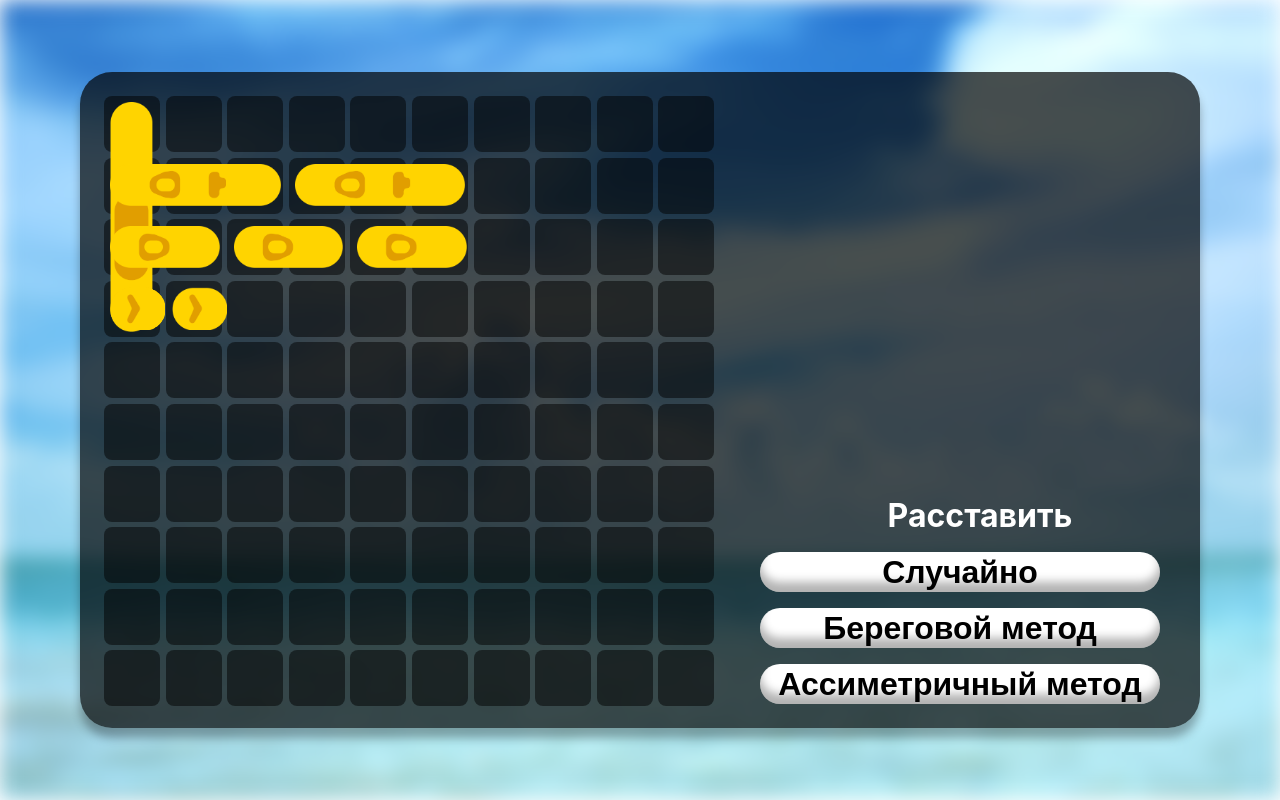
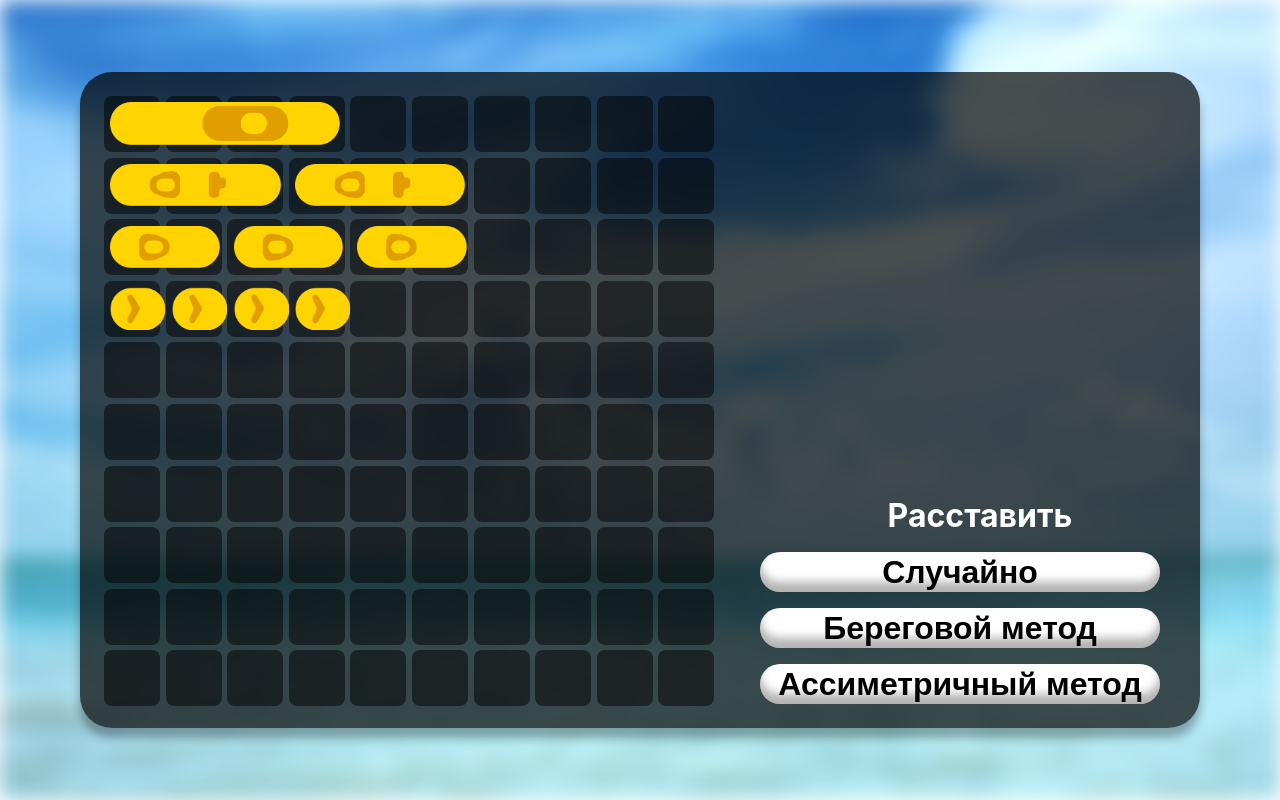
Before and after one commit to SecurityTrip/PE_frontend, a React (Create React App) app: page /fieldedit in a window 1280 px wide. Built offline with nearby package versions, Linux system fonts and the light colour scheme.

Commit message:
фиксы и все такое

```diff
--- a/src/App.js
+++ b/src/App.js
@@ -37,7 +37,6 @@ function App() {
         </Router>
     );
 }
-
 function Auth() {
     const navigate = useNavigate();
     const [login, setLogin] = useState('');
@@ -421,7 +420,7 @@ function FieldEdit() {
             //        if (field[y][x] == 1) field[y][x] = 0;
             //    }
             //переделать под проверку поля всего
-            if (mos[0] === e.x && mos[1] === e.y) {
+            if (mos[0] === e.screenX && mos[1] === e.screenY) {
                 if (ships[movinShip].rot === 0)
                     ships[movinShip].rot = 1;
                 else
@@ -459,13 +458,12 @@ function FieldEdit() {
         // Вызывается каждый кадр (60 Гц ≈ каждые 16.6 мс)
         const deltaTime = time - lastFrameTime.current;
         lastFrameTime.current = time;
-        for (let i = 0; i < 9; i++) {
+        for (let i = 0; i < ships.length; i++) {
 
             const ships = shipsRef.current;
             ships[i].tx += (ships[i].rqx - ships[i].tx) * 0.1;
             ships[i].ty += (ships[i].rqy - ships[i].ty) * 0.1;
 
-            //console.log(ships[8]);
         }
         setTick(t => t + 1); // заставляем React перерисоваться
         // Перезапустить цикл
@@ -481,84 +479,94 @@ function FieldEdit() {
     function gridtoscr(pos) {
         return (pos + 1.5) * 1;
     }
-    const shipsRef =useRef( [
+    const shipsRef = useRef([
         {
-            px: gridtoscr(14),
-            py: gridtoscr(3),
-            rqx: gridtoscr(14),
-            rqy: gridtoscr(3),
-            tx: gridtoscr(14),
-            ty: gridtoscr(3),
+            px: 3,
+            py: 3,
+            rqx: 3,
+            rqy: 3,
+            tx: 3,
+            ty: 3,
             len: 1,
             rot: 0
         },
         {
-            px: gridtoscr(13),
-            py: gridtoscr(3),
-            rqx: gridtoscr(13),
-            rqy: gridtoscr(3),
-            tx: gridtoscr(13),
-            ty: gridtoscr(3),
+            px: 2,
+            py: 3,
+            rqx: 2,
+            rqy: 3,
+            tx: 2,
+            ty: 3,
             len: 1,
             rot: 0
         },
         {
-            px: gridtoscr(12),
-            py: gridtoscr(3),
-            rqx: gridtoscr(12),
-            rqy: gridtoscr(3),
-            tx: gridtoscr(12),
-            ty: gridtoscr(3),
+            px: 1,
+            py: 3,
+            rqx: 1,
+            rqy: 3,
+            tx: 1,
+            ty: 3,
             len: 1,
             rot: 0
         },
         {
-            px: gridtoscr(11),
-            py: gridtoscr(3),
-            rqx: gridtoscr(11),
-            rqy: gridtoscr(3),
-            tx: gridtoscr(11),
-            ty: gridtoscr(3),
+            px: 0,
+            py: 3,
+            rqx: 0,
+            rqy: 3,
+            tx: 0,
+            ty: 3,
             len: 1,
             rot: 0
         },
         {
-            px: gridtoscr(13),
-            py: gridtoscr(2),
-            rqx: gridtoscr(13),
-            rqy: gridtoscr(2),
-            tx: gridtoscr(13),
-            ty: gridtoscr(2),
+            px: 4,
+            py: 2,
+            rqx: 4,
+            rqy: 2,
+            tx: 4,
+            ty: 2,
             len: 2,
             rot: 0
         },
         {
-            px: gridtoscr(11),
-            py: gridtoscr(2),
-            rqx: gridtoscr(11),
-            rqy: gridtoscr(2),
-            tx: gridtoscr(11),
-            ty: gridtoscr(2),
+            px: 2,
+            py: 2,
+            rqx: 2,
+            rqy: 2,
+            tx: 2,
+            ty: 2,
             len: 2,
             rot: 0
         },
         {
-            px: gridtoscr(14),
-            py: gridtoscr(1),
-            rqx: gridtoscr(14),
-            rqy: gridtoscr(1),
-            tx: gridtoscr(14),
-            ty: gridtoscr(1),
+            px: 0,
+            py: 2,
+            rqx: 0,
+            rqy: 2,
+            tx: 0,
+            ty: 2,
+            len: 2,
+            rot: 0
+        },
+        {
+            px: 3,
+            py: 1,
+            rqx: 3,
+            rqy: 1,
+            tx: 3,
+            ty: 1,
             len: 3,
             rot: 0
         },
         {
-            px: gridtoscr(11),
-            py: gridtoscr(1),
-            rqx: gridtoscr(11),
-            rqy: gridtoscr(1),
-            tx: gridtoscr(11),
-            ty: gridtoscr(1),
+            px: 0,
+            py: 1,
+            rqx: 0,
+            rqy: 1,
+            tx: 0,
+            ty: 1,
             len: 3,
             rot: 0
         },
@@ -601,16 +609,16 @@ function FieldEdit() {
                 <button className='fieldButt' style={{ top: '60vh' }}>Случайно</button>
                 <button className='fieldButt' style={{ top: '67vh' }}>Береговой метод</button>
                 <button className='fieldButt' style={{ top: '74vh' }}>Ассиметричный метод</button>
-                <img draggable={false} alt='' onMouseDown={(e) => MouseDown(e, 8)} src={p4} style={{ height: '5.3vh', position: 'absolute', transform: 1 ? 'rotate(90deg) translate(0, -100%)' : 'rotate(0deg)', transformOrigin: 'top left', left: 3.8 + ships[8].tx * 7.7 + 'vh', top: 3.8 + ships[8].ty * 7.7 + 'vh' }}></img>
-                <img draggable={false} alt='' onMouseDown={(e) => MouseDown(e,1)} src={p3} style={{ height: '5.3vh', position: 'absolute', transform: 0 ? 'rotate(90deg) translate(0, -100%)' : 'rotate(0deg)', transformOrigin: 'top left', left: '3.8vh', top: '11.5vh' }}></img>
-                <img draggable={false} alt='' onMouseDown={(e) => MouseDown(e,2)} src={p3} style={{ height: '5.3vh', position: 'absolute', transform: 0 ? 'rotate(90deg) translate(0, -100%)' : 'rotate(0deg)', transformOrigin: 'top left', left: '26.9vh', top: '11.5vh' }}></img>
-                <img draggable={false} alt='' onMouseDown={(e) => MouseDown(e,3)} src={p2} style={{ height: '5.3vh', position: 'absolute', transform: 0 ? 'rotate(90deg) translate(0, -100%)' : 'rotate(0deg)', transformOrigin: 'top left', left: '3.8vh', top: '19.2vh' }}></img>
-                <img draggable={false} alt='' onMouseDown={(e) => MouseDown(e,4)} src={p2} style={{ height: '5.3vh', position: 'absolute', transform: 0 ? 'rotate(90deg) translate(0, -100%)' : 'rotate(0deg)', transformOrigin: 'top left', left: '19.2vh', top: '19.2vh' }}></img>
-                <img draggable={false} alt='' onMouseDown={(e) => MouseDown(e,5)} src={p2} style={{ height: '5.3vh', position: 'absolute', transform: 0 ? 'rotate(90deg) translate(0, -100%)' : 'rotate(0deg)', transformOrigin: 'top left', left: '34.6vh', top: '19.2vh' }}></img>
-                <img draggable={false} alt='' onMouseDown={(e) => MouseDown(e,6)} src={p1} style={{ height: '5.3vh', position: 'absolute', transform: 0 ? 'rotate(90deg) translate(0, -100%)' : 'rotate(0deg)', transformOrigin: 'top left', left: '3.8vh', top: '26.9vh' }}></img>
-                <img draggable={false} alt='' onMouseDown={(e) => MouseDown(e,7)} src={p1} style={{ height: '5.3vh', position: 'absolute', transform: 0 ? 'rotate(90deg) translate(0, -100%)' : 'rotate(0deg)', transformOrigin: 'top left', left: '11.5vh', top: '26.9vh' }}></img>
-                <img draggable={false} alt='' onMouseDown={(e) => MouseDown(e,0)} src={p1} style={{ height: '5.3vh', position: 'absolute', transform: 0 ? 'rotate(90deg) translate(0, -100%)' : 'rotate(0deg)', transformOrigin: 'top left', left: '3.8vh', top: '26.9vh' }}></img>
-                <img draggable={false} alt='' onMouseDown={(e) => MouseDown(e,9)} src={p1} style={{ height: '5.3vh', position: 'absolute', transform: 0 ? 'rotate(90deg) translate(0, -100%)' : 'rotate(0deg)', transformOrigin: 'top left', left: '3.8vh', top: '26.9vh' }}></img>
+                <img draggable={false} alt='' onMouseDown={(e) => MouseDown(e, 9)} src={p4} style={{ height: '5.3vh', position: 'absolute', transform: ships[9].rot ? 'rotate(90deg) translate(0, -100%)' : 'rotate(0deg)', transformOrigin: 'top left', left: 3.8 + ships[9].tx * 7.7 + 'vh', top: 3.8 + ships[9].ty * 7.7 + 'vh' }}></img>
+                <img draggable={false} alt='' onMouseDown={(e) => MouseDown(e, 8)} src={p3} style={{ height: '5.3vh', position: 'absolute', transform: ships[8].rot ? 'rotate(90deg) translate(0, -100%)' : 'rotate(0deg)', transformOrigin: 'top left', left: 3.8 + ships[8].tx * 7.7 + 'vh', top: 3.8 + ships[8].ty * 7.7 + 'vh' }}></img>
+                <img draggable={false} alt='' onMouseDown={(e) => MouseDown(e, 7)} src={p3} style={{ height: '5.3vh', position: 'absolute', transform: ships[7].rot ? 'rotate(90deg) translate(0, -100%)' : 'rotate(0deg)', transformOrigin: 'top left', left: 3.8 + ships[7].tx * 7.7 + 'vh', top: 3.8 + ships[7].ty * 7.7 + 'vh' }}></img>
+                <img draggable={false} alt='' onMouseDown={(e) => MouseDown(e, 6)} src={p2} style={{ height: '5.3vh', position: 'absolute', transform: ships[6].rot ? 'rotate(90deg) translate(0, -100%)' : 'rotate(0deg)', transformOrigin: 'top left', left: 3.8 + ships[6].tx * 7.7 + 'vh', top: 3.8 + ships[6].ty * 7.7 + 'vh' }}></img>
+                <img draggable={false} alt='' onMouseDown={(e) => MouseDown(e, 5)} src={p2} style={{ height: '5.3vh', position: 'absolute', transform: ships[5].rot ? 'rotate(90deg) translate(0, -100%)' : 'rotate(0deg)', transformOrigin: 'top left', left: 3.8 + ships[5].tx * 7.7 + 'vh', top: 3.8 + ships[5].ty * 7.7 + 'vh' }}></img>
+                <img draggable={false} alt='' onMouseDown={(e) => MouseDown(e, 4)} src={p2} style={{ height: '5.3vh', position: 'absolute', transform: ships[4].rot ? 'rotate(90deg) translate(0, -100%)' : 'rotate(0deg)', transformOrigin: 'top left', left: 3.8 + ships[4].tx * 7.7 + 'vh', top: 3.8 + ships[4].ty * 7.7 + 'vh' }}></img>
+                <img draggable={false} alt='' onMouseDown={(e) => MouseDown(e, 3)} src={p1} style={{ height: '5.3vh', position: 'absolute', transform: ships[3].rot ? 'rotate(90deg) translate(0, -100%)' : 'rotate(0deg)', transformOrigin: 'top left', left: 3.8 + ships[3].tx * 7.7 + 'vh', top: 3.8 + ships[3].ty * 7.7 + 'vh' }}></img>
+                <img draggable={false} alt='' onMouseDown={(e) => MouseDown(e, 2)} src={p1} style={{ height: '5.3vh', position: 'absolute', transform: ships[2].rot ? 'rotate(90deg) translate(0, -100%)' : 'rotate(0deg)', transformOrigin: 'top left', left: 3.8 + ships[2].tx * 7.7 + 'vh', top: 3.8 + ships[2].ty * 7.7 + 'vh' }}></img>
+                <img draggable={false} alt='' onMouseDown={(e) => MouseDown(e, 1)} src={p1} style={{ height: '5.3vh', position: 'absolute', transform: ships[1].rot ? 'rotate(90deg) translate(0, -100%)' : 'rotate(0deg)', transformOrigin: 'top left', left: 3.8 + ships[1].tx * 7.7 + 'vh', top: 3.8 + ships[1].ty * 7.7 + 'vh' }}></img>
+                <img draggable={false} alt='' onMouseDown={(e) => MouseDown(e, 0)} src={p1} style={{ height: '5.3vh', position: 'absolute', transform: ships[0].rot ? 'rotate(90deg) translate(0, -100%)' : 'rotate(0deg)', transformOrigin: 'top left', left: 3.8 + ships[0].tx * 7.7 + 'vh', top: 3.8 + ships[0].ty * 7.7 + 'vh' }}></img>
             </div>
 
         </header>
```
